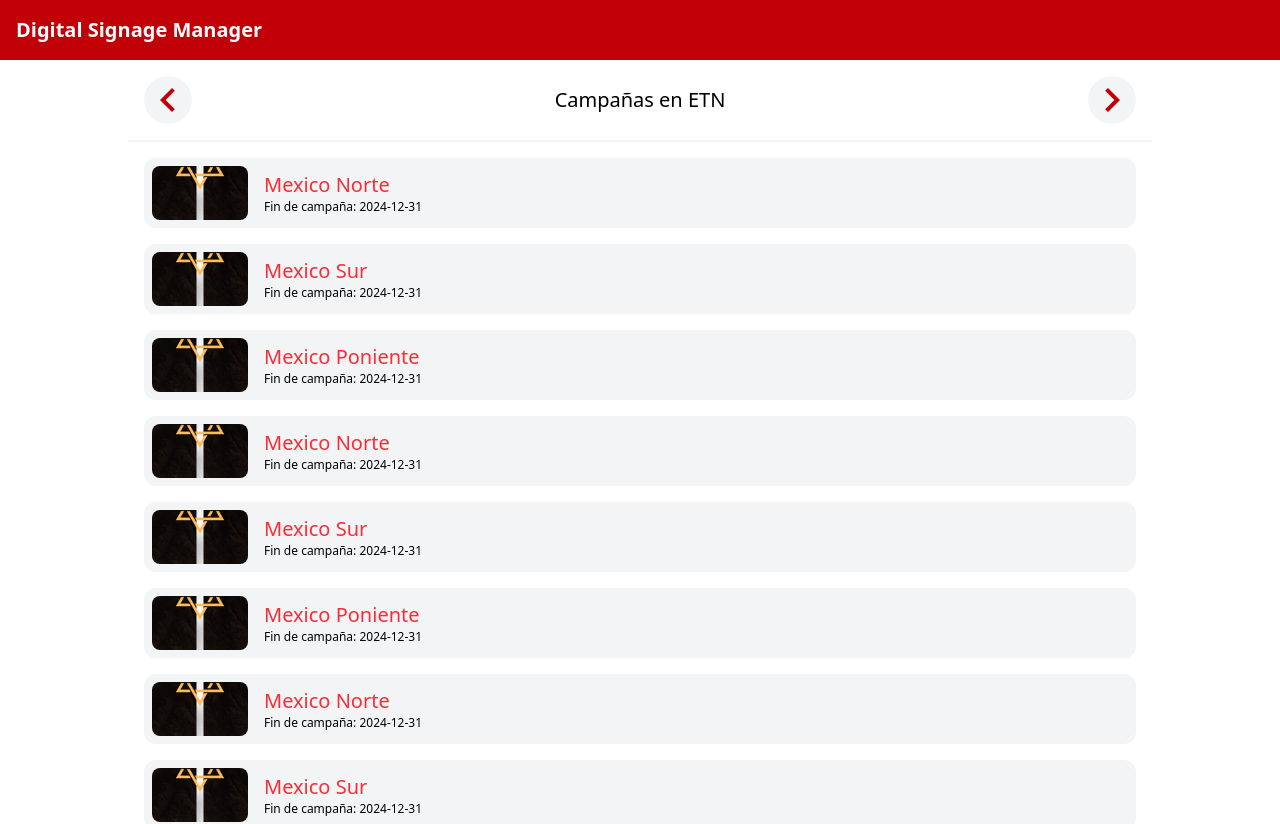
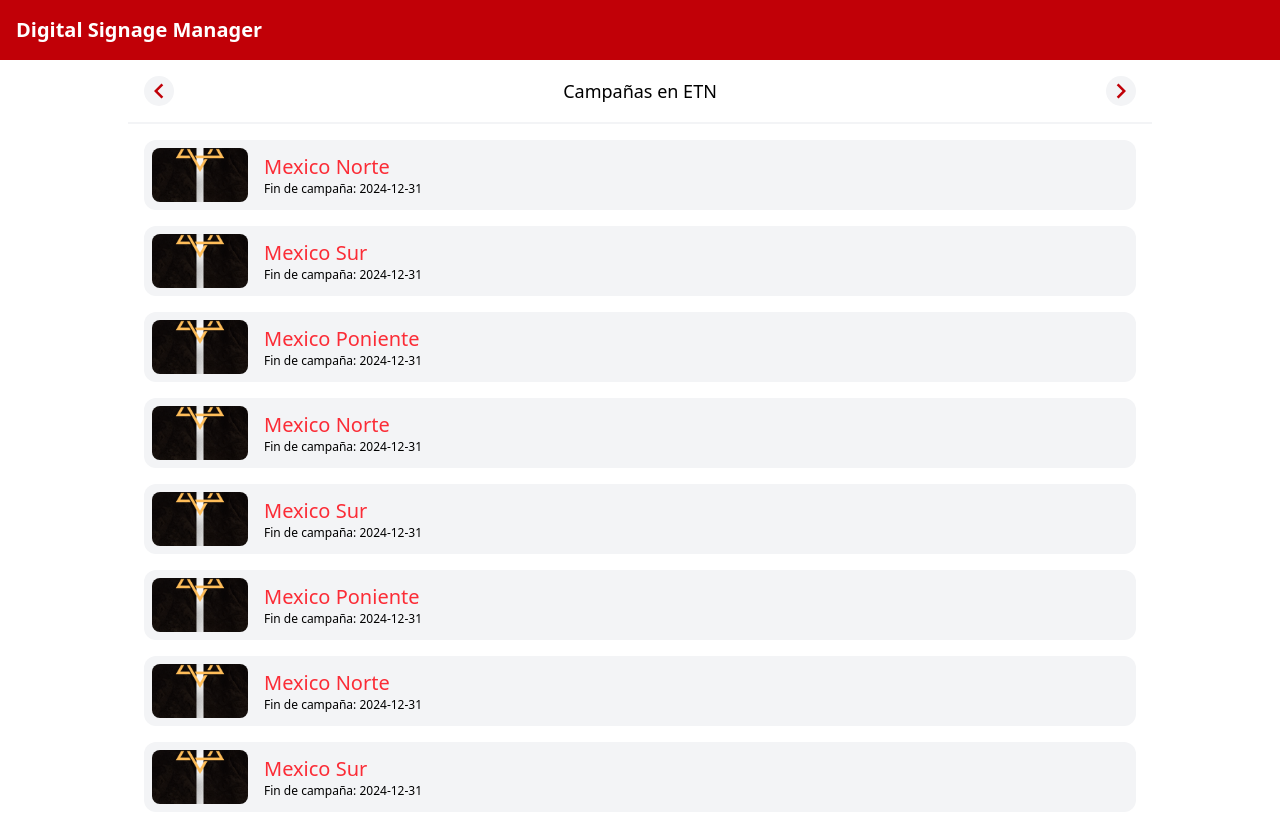
Before and after one commit to JasubiPL/digital-signage-manager, a Next.js app: page /campanias-etn in a window 1280 px wide. Shown: the top 824 px of the page. Built offline with nearby package versions, Linux system fonts and the light colour scheme.

Commit message:
fix(navbar): ajustar tamaños de iconos y texto en la barra de navegación

```diff
--- a/app/components/MainNavBar.tsx
+++ b/app/components/MainNavBar.tsx
@@ -9,11 +9,11 @@
     <nav className="w-full sticky top-0 bg-white z-1 ">
       <div className="p-4 flex justify-between items-center border-b-2 border-gray-100">
         <Link href={previusPage}>
-          <MdOutlineKeyboardArrowLeft className="text-5xl fill-red-700 bg-gray-100 rounded-full"/>
+          <MdOutlineKeyboardArrowLeft className="text-3xl fill-red-700 bg-gray-100 rounded-full"/>
         </Link>
-        <p className="text-xl">{title}</p>
+        <p className="text-lg">{title}</p>
           <Link href={nextPage}>
-          <MdOutlineKeyboardArrowRight className="text-5xl fill-red-700 bg-gray-100 rounded-full"/>
+          <MdOutlineKeyboardArrowRight className="text-3xl fill-red-700 bg-gray-100 rounded-full"/>
         </Link>
       </div>
     </nav>
```
